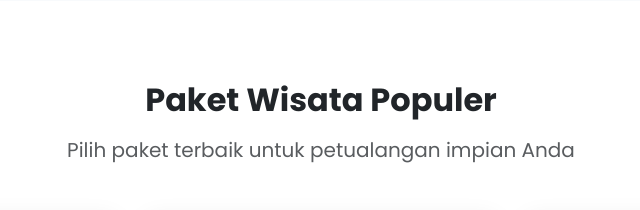
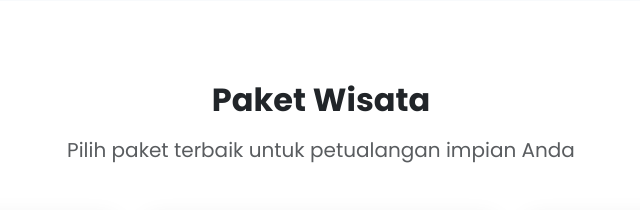
Before and after one commit to azqyanrl/Tiket_wisata_labuanbajo, a PHP site: page / in a window 1280 px wide. Shown: the part 3096-3306 px from the top of the page, without its empty margins (319-959 px from the left). Run offline with PHP 8.4, Linux system fonts and the light colour scheme; data comes from the database, SQL or seed files in the repository.

Commit message:
perubahan 14 november

```diff
--- a/index.php
+++ b/index.php
@@ -202,7 +202,7 @@
   <section id="destinations" class="destinations-section">
     <div class="container">
       <div class="text-center mb-5" data-aos="fade-up">
-        <h2 class="fw-bold mb-3">Paket Wisata Populer</h2>
+        <h2 class="fw-bold mb-3">Paket Wisata </h2>
         <p class="text-muted fs-5">Pilih paket terbaik untuk petualangan impian Anda</p>
       </div>
       <div class="row">
```
